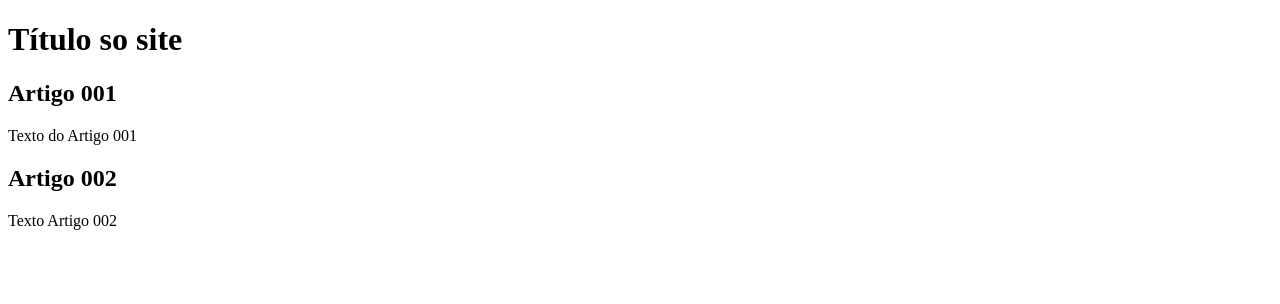
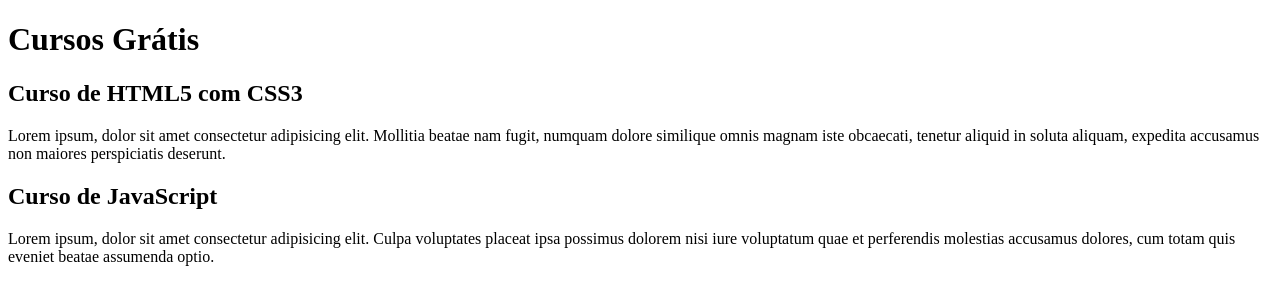
Before and after one commit to RaynerSantos/projeto-site, a plain HTML site: page index.html in a window 1280 px wide. Drawn offline with Linux system fonts and the light colour scheme.

Commit message:
Comecei a escrever o conteúdo

```diff
--- a/index.html
+++ b/index.html
@@ -8,15 +8,15 @@
 <body>
     <main>
         <header>
-            <h1>Título so site</h1>
+            <h1>Cursos Grátis</h1>
         </header>
         <article>
-            <h2>Artigo 001</h2>
-            <p>Texto do Artigo 001</p>
+            <h2>Curso de HTML5 com CSS3</h2>
+            <p>Lorem ipsum, dolor sit amet consectetur adipisicing elit. Mollitia beatae nam fugit, numquam dolore similique omnis magnam iste obcaecati, tenetur aliquid in soluta aliquam, expedita accusamus non maiores perspiciatis deserunt.</p>
         </article>
         <article>
-            <h2>Artigo 002</h2>
-            <p>Texto Artigo 002</p>
+            <h2>Curso de JavaScript</h2>
+            <p>Lorem ipsum, dolor sit amet consectetur adipisicing elit. Culpa voluptates placeat ipsa possimus dolorem nisi iure voluptatum quae et perferendis molestias accusamus dolores, cum totam quis eveniet beatae assumenda optio.</p>
         </article>
     </main>
 </body>
```
